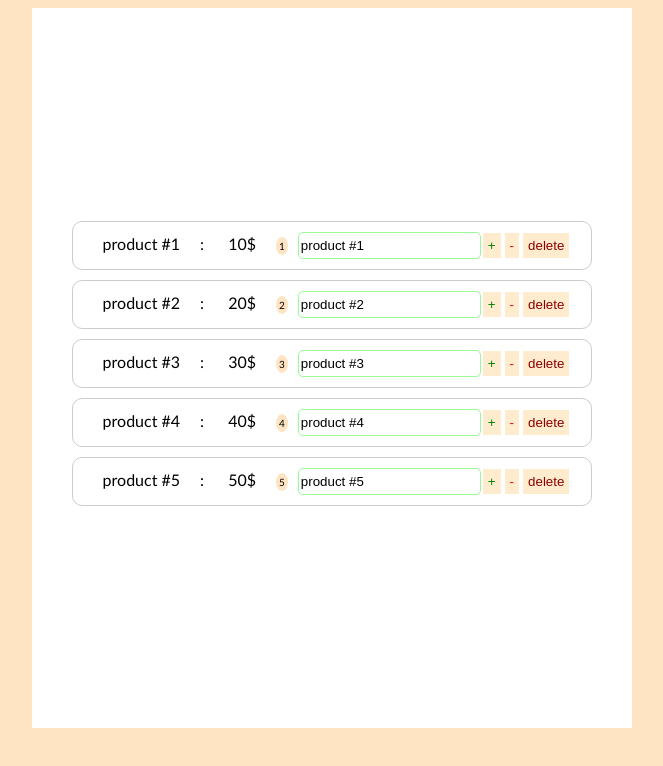
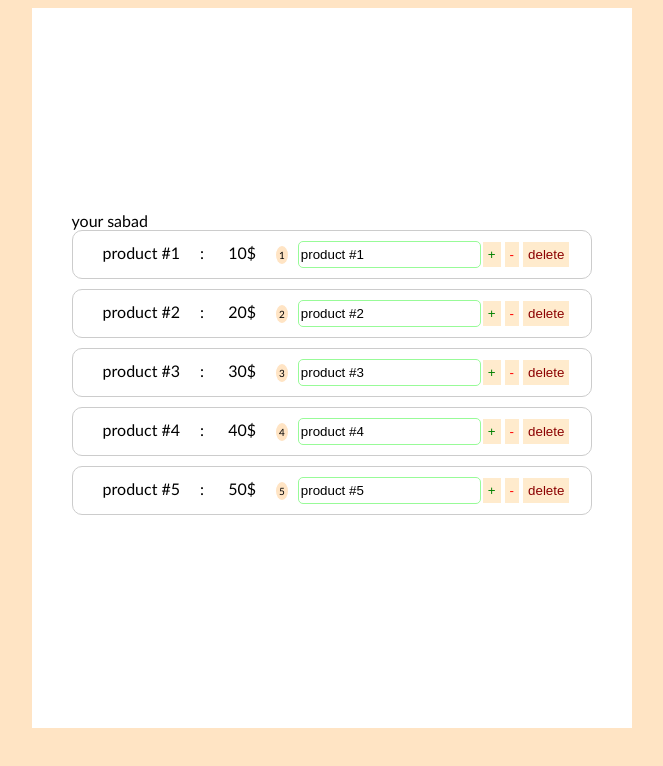
Before and after one commit to ghiathinejad/react-courses, a React (Create React App) app: page / in a window 1280 px wide. Shown: the top 766 px of the page, without its empty margins (308-971 px from the left). Built offline with nearby package versions, Linux system fonts and the light colour scheme.

Commit message:
course30 conditional rendering

```diff
--- a/src/components/ProductList/ProductList.js
+++ b/src/components/ProductList/ProductList.js
@@ -68,12 +68,14 @@ class ProductList extends Component {
         }else{
             this.deleteProductHandler(ProductId);
         }
+    }
 
+    renderProducts = () =>{
+        if(this.state.products.length === 0)
+            return (<div>no products</div>);
 
-
-    }
-    render() {
-        return <ul>
+        return(
+            <ul>
             {this.state.products.map((pro) =>{
                 return(
                      <Product
@@ -86,7 +88,18 @@ class ProductList extends Component {
                         />
                     )}
                  )}
-        </ul>;
+            </ul>
+        );
+    }
+    render() {
+
+        return (
+                <div>
+                    {/* {this.state.products.length ? <div>your sabad</div> : <div>go shopping</div>} */}
+                    {this.state.products.length && <div>your sabad</div>}
+                    {this.renderProducts()}
+                </div>
+        );
     }
 }
 
```
